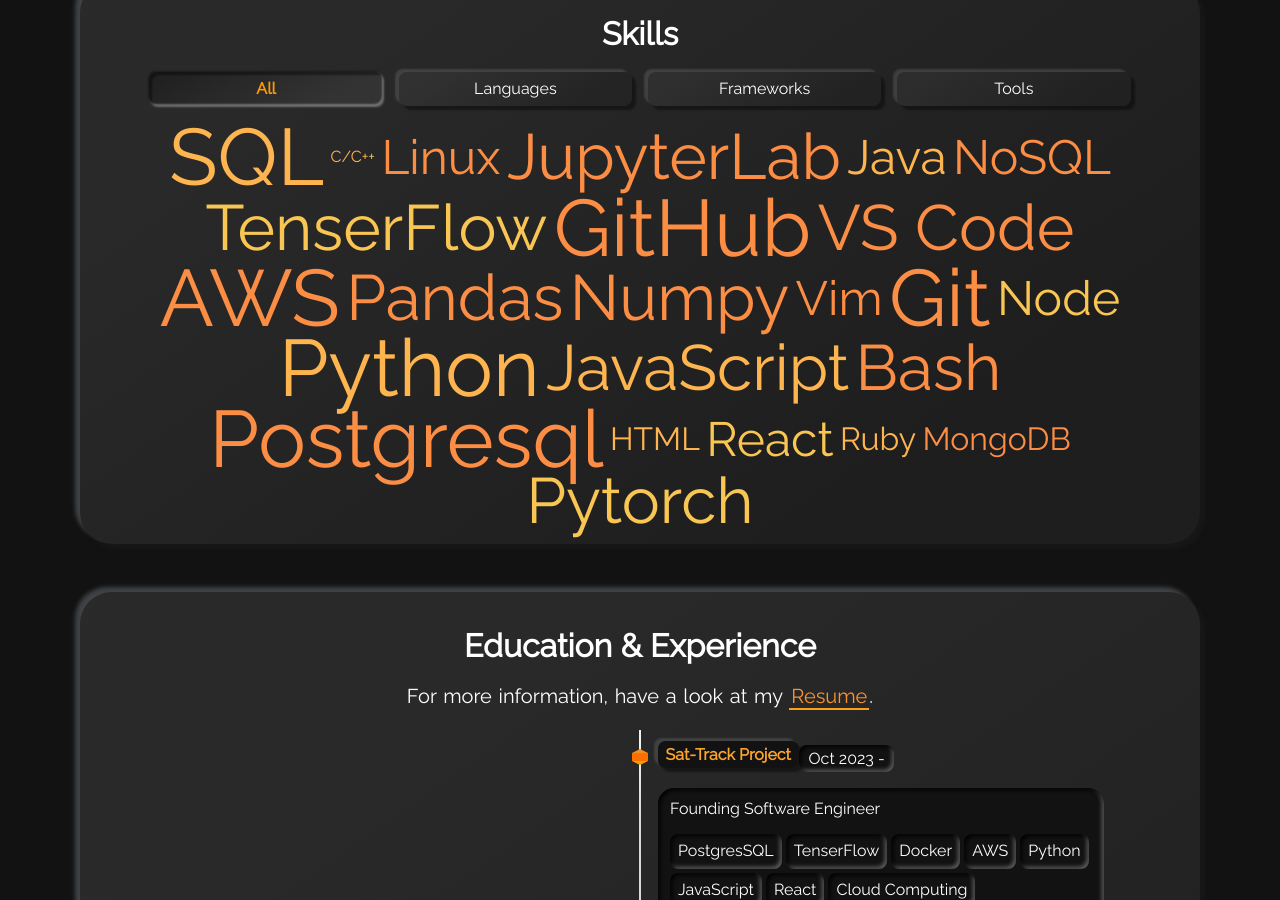
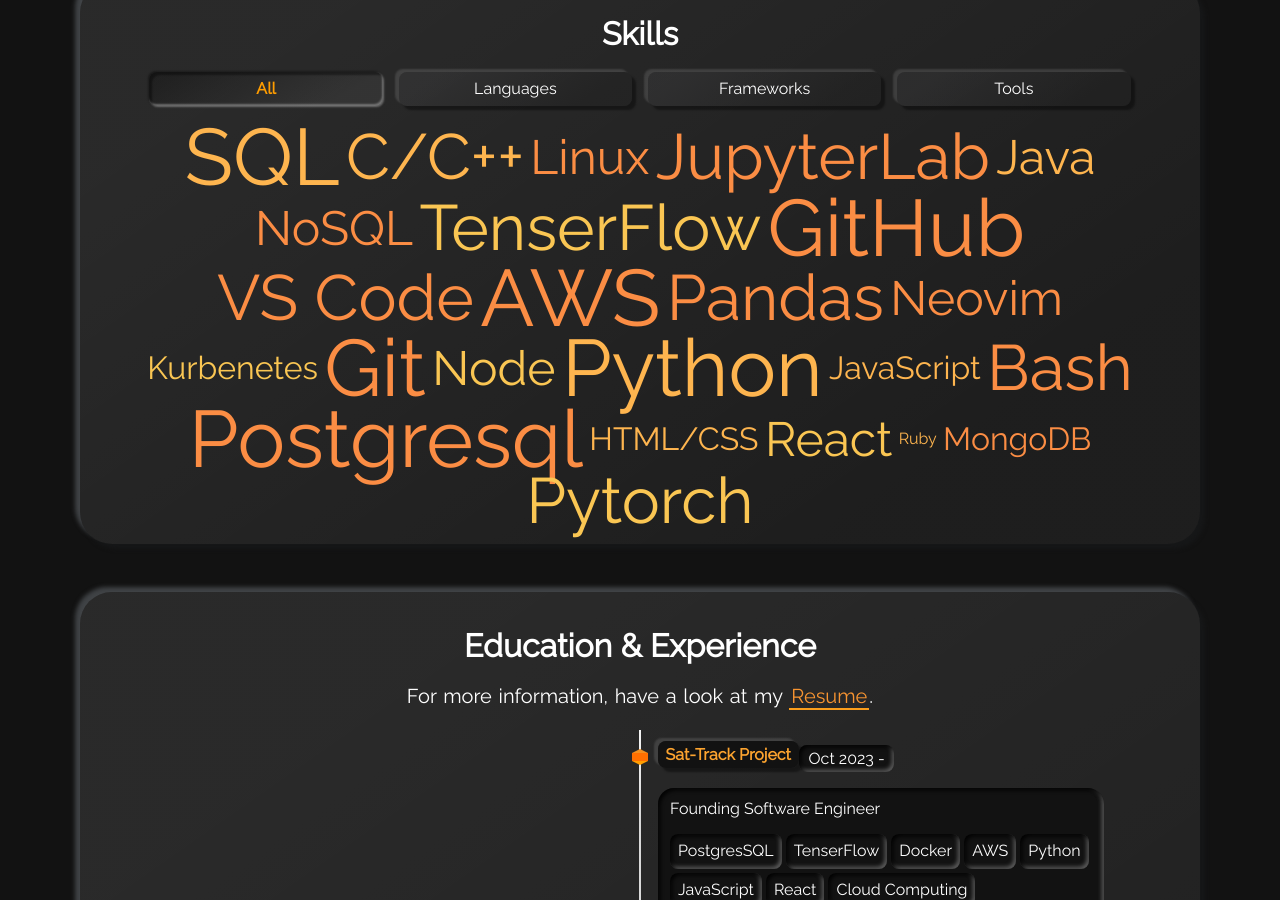
Before and after one commit to mannyzzle/enmanuel-hernandez, a Jekyll site: the page built from index.html, in a window 1280 px wide and 900 px high, scrolled down 1392 px. Built offline with Jekyll 4.4.1, drawn with Linux system fonts in a browser that asks for light colours.

Commit message:
okay again

```diff
--- a/_data/skills-frameworks.yml
+++ b/_data/skills-frameworks.yml
@@ -17,3 +17,6 @@
 
 - name: TenserFlow
   weight: 4
+
+- name: Kurbenetes
+  weight: 2
--- a/_data/skills-languages.yml
+++ b/_data/skills-languages.yml
@@ -6,7 +6,7 @@
 #   weight: 5
 
 - name: JavaScript
-  weight: 4
+  weight: 2
 
 - name: Python
   weight: 5
@@ -18,10 +18,10 @@
   weight: 3
 
 - name: C/C++
+  weight: 4
+
+- name: Ruby
   weight: 1
 
-- name: Ruby
+- name: HTML/CSS
   weight: 2
-
-- name: HTML
-  weight: 2
--- a/_data/skills-tools.yml
+++ b/_data/skills-tools.yml
@@ -5,8 +5,6 @@
 # - name: Git
 #   weight: 5
 
-- name: Vim
-  weight: 3
 
 - name: Git
   weight: 5
@@ -41,5 +39,5 @@
 - name: VS Code
   weight: 4
 
-- name: Numpy
-  weight: 4
+- name: Neovim
+  weight: 3
```
